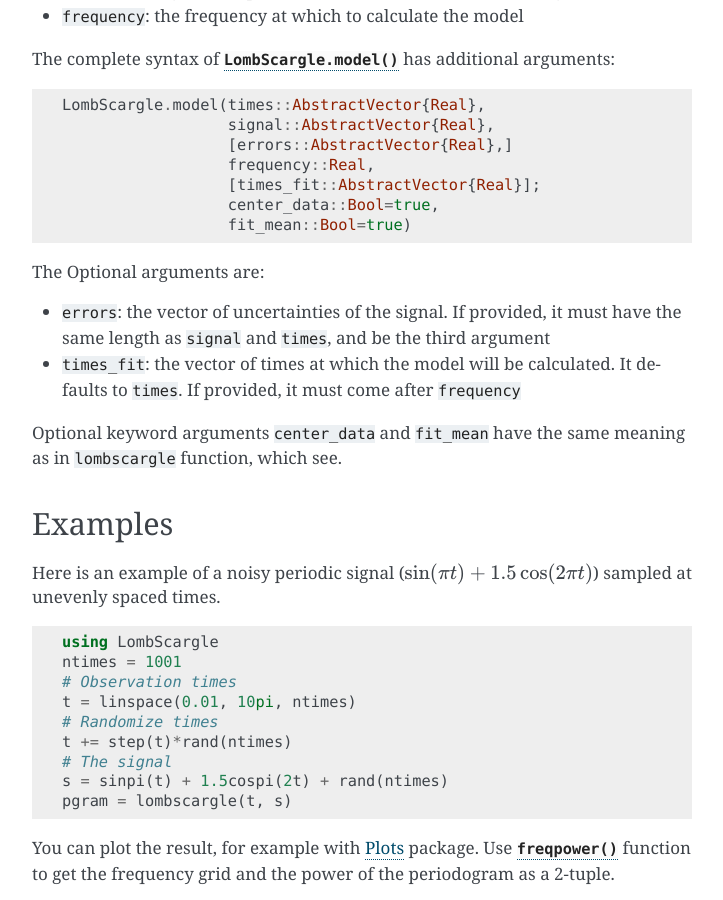
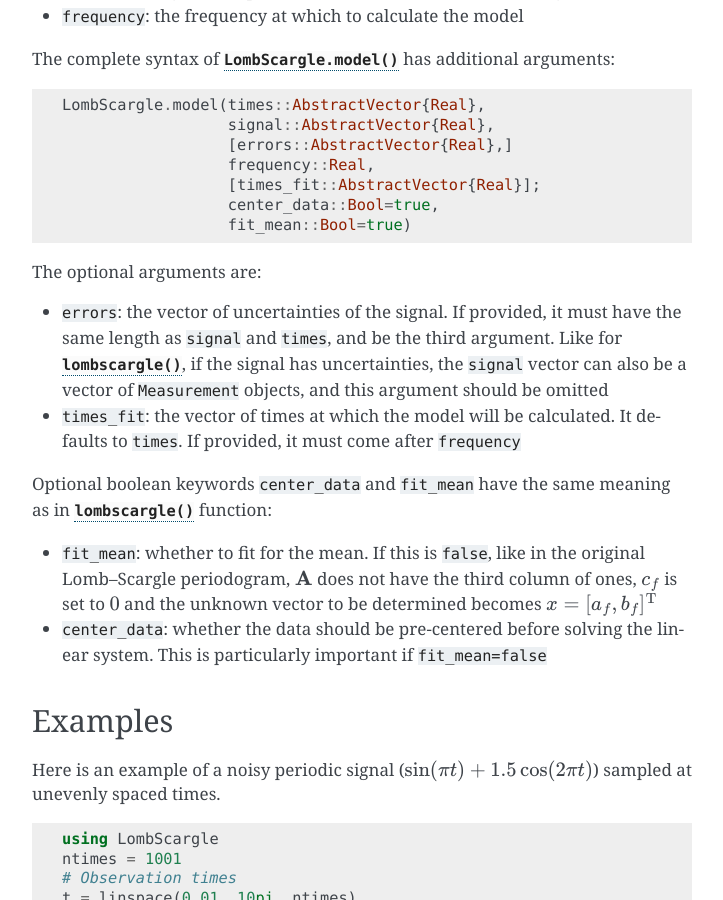
Before and after one commit to JuliaAstro/LombScargle.jl, a Sphinx documentation site: the page built from docs/index.rst, in a window 1280 px wide and 900 px high, scrolled down 10612 px. Shown: the whole window, without its empty margins (388-1111 px from the left). Built offline with Sphinx 7.4.7, drawn with Linux system fonts in a browser that asks for light colours; some of the changed text lies outside the part shown.

Commit message:
Small doc fixes

```diff
--- a/docs/index.rst
+++ b/docs/index.rst
@@ -170,7 +170,7 @@ Algorithm`_ section below.
 If the signal has uncertainties, the ``signal`` vector can also be a vector of
 ``Measurement`` objects (from `Measurements.jl
 <https://github.com/giordano/Measurements.jl>`__ package), in which case you
-don’t need to pass a separate ``errors`` vector for the uncertainties of the
+need not to pass a separate ``errors`` vector for the uncertainties of the
 signal. You can create arrays of ``Measurement`` objects with the
 ``measurement`` function, see ``Measurements.jl`` manual at
 http://measurementsjl.readthedocs.io/ for more details.  The generalised
@@ -461,11 +461,11 @@ function of the type
 
    a_f\cos(\omega t) + b_f\sin(\omega t) + c_f
 
-that best fits the data (in the original algorithm the offset :math:`c` is
-null).  In order to find the best-fitting coefficients :math:`a_f`, :math:`b_f`,
-and :math:`c_f` for the given frequency :math:`f`, without actually performing
-the periodogram, you can solve the linear system :math:`\mathbf{A}x =
-\mathbf{y}`, where :math:`\mathbf{A}` is the matrix
+that best fits the data.  In the original Lomb–Scargle algorithm the offset
+:math:`c` is null (see [LOM76]_).  In order to find the best-fitting
+coefficients :math:`a_f`, :math:`b_f`, and :math:`c_f` for the given frequency
+:math:`f`, without actually performing the periodogram, you can solve the linear
+system :math:`\mathbf{A}x = \mathbf{y}`, where :math:`\mathbf{A}` is the matrix
 
 .. math::
 
@@ -514,15 +514,25 @@ The complete syntax of :func:`LombScargle.model` has additional arguments:
                       center_data::Bool=true,
                       fit_mean::Bool=true)
 
-The Optional arguments are:
+The optional arguments are:
 
 * ``errors``: the vector of uncertainties of the signal.  If provided, it must
-  have the same length as ``signal`` and ``times``, and be the third argument
+  have the same length as ``signal`` and ``times``, and be the third argument.
+  Like for :func:`lombscargle`, if the signal has uncertainties, the ``signal``
+  vector can also be a vector of ``Measurement`` objects, and this argument
+  should be omitted
 * ``times_fit``: the vector of times at which the model will be calculated.  It
   defaults to ``times``.  If provided, it must come after ``frequency``
 
-Optional keyword arguments ``center_data`` and ``fit_mean`` have the same meaning as
-in ``lombscargle`` function, which see.
+Optional boolean keywords ``center_data`` and ``fit_mean`` have the same meaning
+as in :func:`lombscargle` function:
+
+* ``fit_mean``: whether to fit for the mean.  If this is ``false``, like in the
+  original Lomb–Scargle periodogram, :math:`\mathbf{A}` does not have the third
+  column of ones, :math:`c_f` is set to :math:`0` and the unknown vector to be
+  determined becomes :math:`x = [a_f, b_f]^\text{T}`
+* ``center_data``: whether the data should be pre-centered before solving the
+  linear system.  This is particularly important if ``fit_mean=false``
 
 Examples
 --------
```
Also changed, not shown: README.md (+7 -5 lines).
